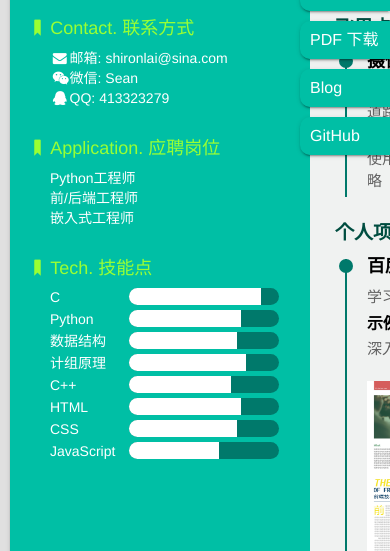
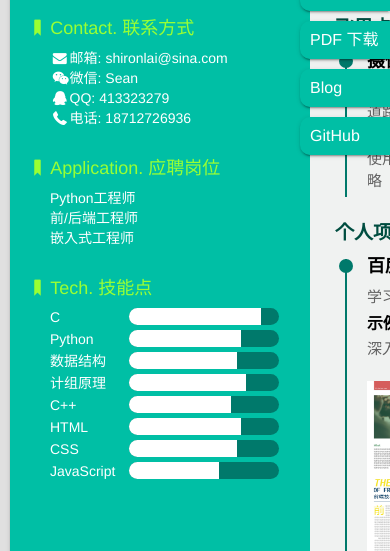
Before and after one commit to SeanCraftsman/Resume, a website: page index.html in a window 390 px wide. Shown: the part 280-831 px from the top of the page. Drawn offline with Linux system fonts and the light colour scheme.

Commit message:
add phone number

```diff
--- a/index.html
+++ b/index.html
@@ -49,6 +49,7 @@
                     <dd><i class="icon-mail-alt"></i>邮箱: <a href="mailto:shironlai@sina.com" target="_blank">shironlai@sina.com</a></dd>
                     <dd><i class="icon-wechat"></i>微信: Sean</dd>
                     <dd><i class="icon-qq"></i>QQ: <a href="http://wpa.qq.com/msgrd?v=3&uin=413323279&site=qq&menu=yes" target="_blank">413323279</a></dd>
+                    <dd><i class="icon-phone-1"></i>电话: 18712726936</dd>
                 </li>
                 <li class="someRight">
                     <dt><i class="icon-bookmark"></i>Application. 应聘岗位</dt>
```
Also changed, not shown: print.html (+1 -0 lines).
